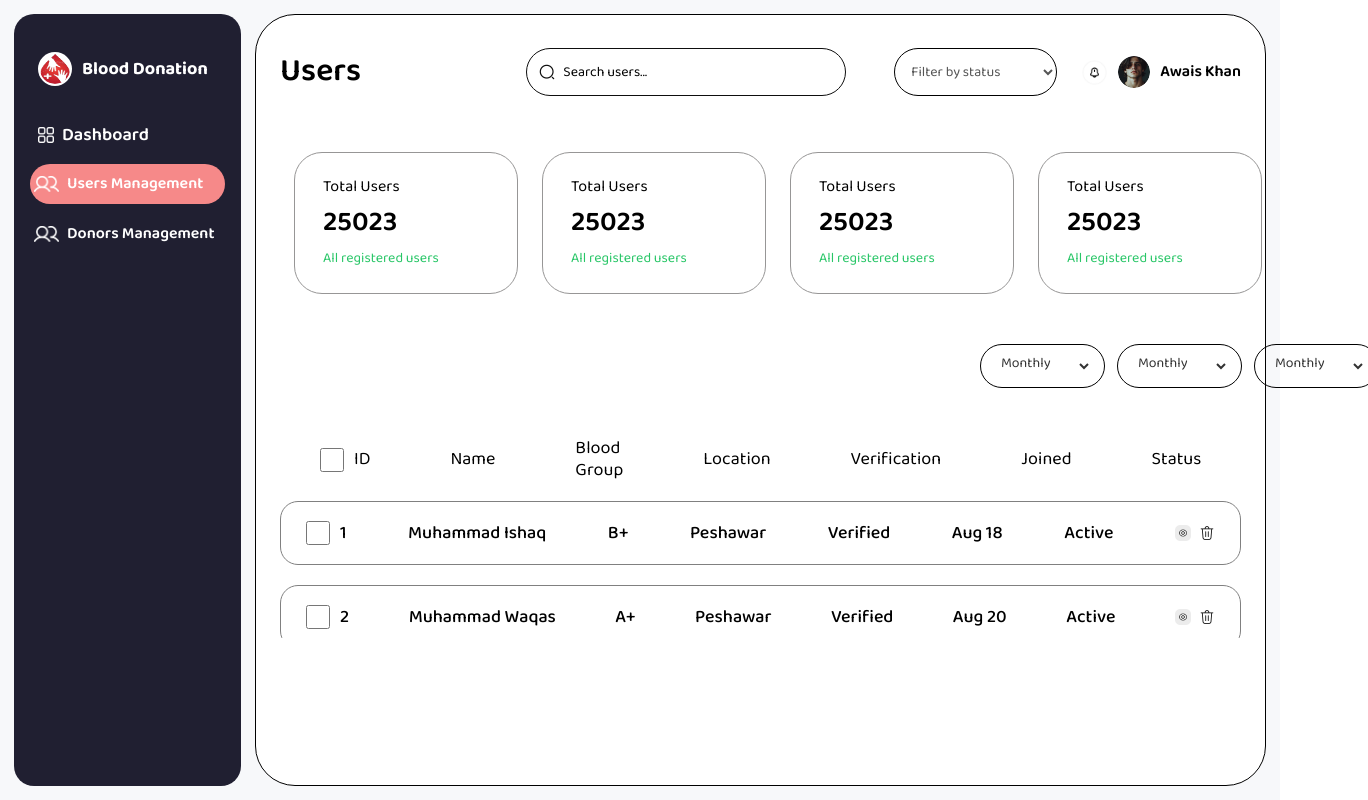
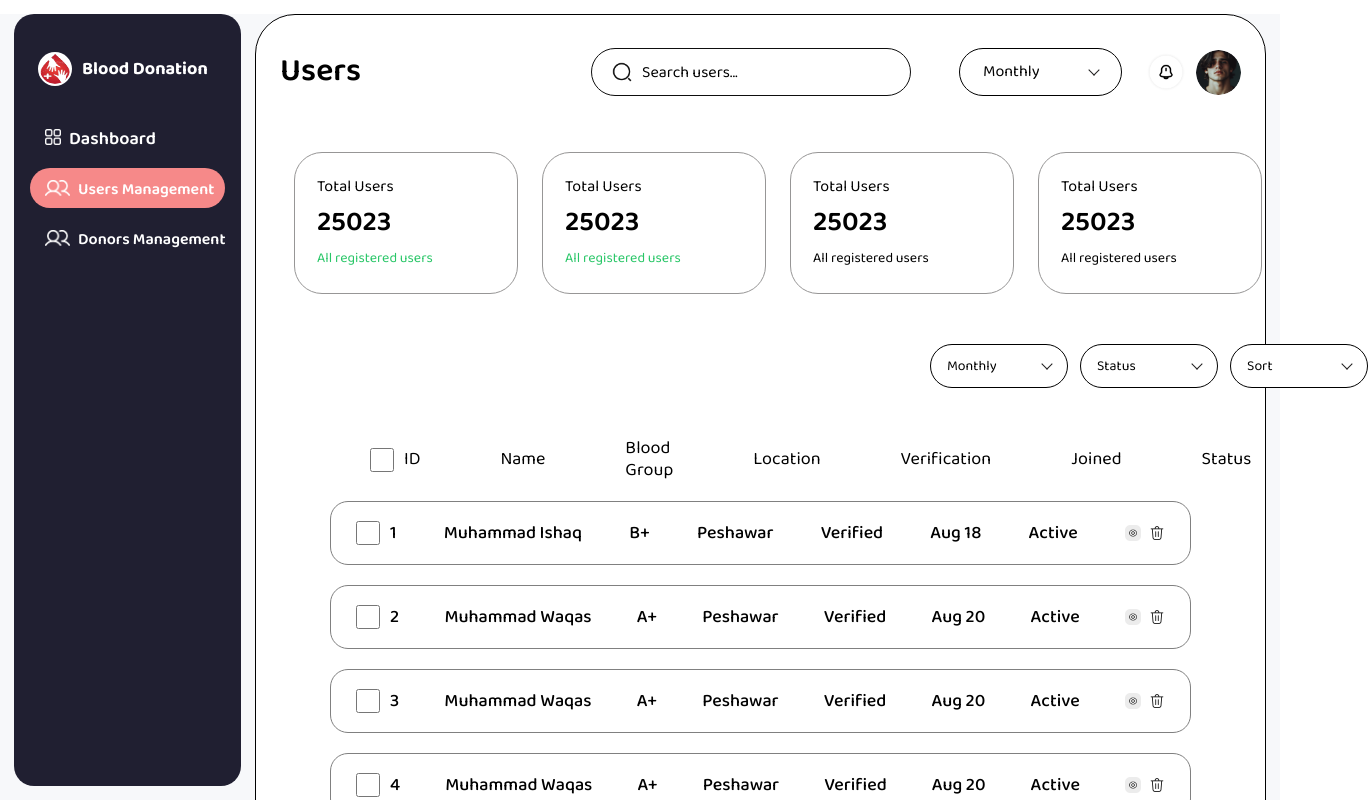
Before and after one commit to Ishaq-web/Blood_Donation_System, a React (Vite) app: page /Users in a window 1280 px wide. Shown: the top 800 px of the page, 1368 px wide, since content can reach past the window. Built offline with nearby package versions, Linux system fonts and the light colour scheme.

Commit message:
Code Structure

```diff
--- a/src/components/header/Header.css
+++ b/src/components/header/Header.css
@@ -42,30 +42,99 @@
 
 
 /* =========================================
-   DROPDOWN
+  DROPDOWN
 ========================================= */
 
+
 .select-wrapper {
-  position: relative;
   width: 163px;
   height: 48px;
-  border: 1px solid black;
-  border-radius: 99px;
-  background: white;
-  margin-right: 50px;
+  position: relative;
+  box-sizing: border-box;
+  padding: 0 8px;
   display: flex;
   align-items: center;
+  border: 1px solid #000000;
+  border-radius: 99px;
+  background-color: #ffffff;
+  font-family: "Baloo 2";
+  margin-right: 45px;
 }
 
+/* Dropdown button */
 .custom-select {
-  padding: 12px 20px;
+  width: 100%;
+  height: 100%;
+  padding: 0 10px;
+  border: none;
+  outline: none;
+  background: transparent;
+  font-family: "Baloo 2";
+  font-size: 16px;
+  font-weight: 400;
+  color: #000000;
+  cursor: pointer;
   display: flex;
   align-items: center;
-  font-weight: 500;
+  justify-content: space-between;
+  gap: 8px;
+  text-align: left;
+}
+
+/* Arrow */
+.dropdown-arrow {
+  width: 8px;
+  height: 8px;
+  flex-shrink: 0;
+  border-right: 1.5px solid #201f1f;
+  border-bottom: 1.5px solid #201f1f;
+  transform: rotate(45deg);
+  margin-top: -4px;
+  transition: transform 0.2s ease;
+}
+
+.dropdown-arrow.rotate {
+  transform: rotate(225deg);
+  margin-top: 4px;
+}
+
+/* Popup */
+.custom-dropdown-options {
+  position: absolute;
+  top: calc(100% + 8px);
+  left: -1px;
+  width: 100%;
+  box-sizing: border-box;
+  padding: 6px;
+  background-color: #ffffff;
+  border: 1px solid #d9d9d9;
+  border-radius: 14px;
+  box-shadow: 0 6px 18px rgba(0, 0, 0, 0.12);
+  z-index: 9999;
+}
+
+/* Options */
+.custom-dropdown-option {
+  display: block;
+  width: 100%;
+  padding: 9px 10px;
+  border: none;
+  border-radius: 9px;
+  background-color: transparent;
+  color: #201f1f;
   font-family: "Baloo 2";
   font-size: 14px;
+  font-weight: 400;
+  text-align: left;
   cursor: pointer;
-  outline: none;
+}
+
+.custom-dropdown-option:hover {
+  background-color: #f0f0f5;
+}
+
+.custom-dropdown-option.selected {
+  background-color: #eeeeF5;
 }
 
 
@@ -74,15 +143,15 @@
 ========================================= */
 
 .header-badge-icon {
-  width: 27px;
-  height: 27px;
+  width: 40px;
+  height: 40px;
   object-fit: contain;
   cursor: pointer;
 }
 
 
 /* =========================================
-   PROFILE
+  PROFILE
 ========================================= */
 
 .header-profile {
@@ -93,8 +162,8 @@
 }
 
 .header-profile-icon {
-  width: 36px;
-  height: 36px;
+  width: 45px;
+  height: 45px;
   border-radius: 50%;
   object-fit: cover;
 }
--- a/src/components/header/Header.jsx
+++ b/src/components/header/Header.jsx
@@ -1,9 +1,32 @@
+import { useState, useRef, useEffect } from "react";
+
 import profile from "../../assets/profile.png";
 import wadget from "../../assets/wadget.png";
 
 import "./Header.css";
 
 function Header() {
+  const [selected, setSelected] = useState("Select status");
+  const [isOpen, setIsOpen] = useState(false);
+
+  const dropdownRef = useRef(null);
+
+  const options = ["This Day", "This Month", "This Year"];
+
+  useEffect(() => {
+    function handleClickOutside(event) {
+      if (dropdownRef.current && !dropdownRef.current.contains(event.target)) {
+        setIsOpen(false);
+      }
+    }
+
+    document.addEventListener("mousedown", handleClickOutside);
+
+    return () => {
+      document.removeEventListener("mousedown", handleClickOutside);
+    };
+  }, []);
+
   return (
     <header className="header">
       <div>
@@ -11,23 +34,46 @@ function Header() {
       </div>
 
       <div className="header-controls">
-        <div class="select-wrapper">
-          <select class="custom-select">
-            <option selected disabled>
-              Select status
-            </option>
-            <option value="active">This Day</option>
-            <option value="blocked">This Month</option>
-            <option value="pending">This Year</option>
-          </select>
+        {/* Custom Dropdown */}
+        <div className="select-wrapper" ref={dropdownRef}>
+          <button
+            type="button"
+            className="custom-select"
+            onClick={() => setIsOpen((prev) => !prev)}
+            aria-expanded={isOpen}
+          >
+            <span>{selected}</span>
+
+            <span className={`dropdown-arrow ${isOpen ? "rotate" : ""}`} />
+          </button>
+
+          {isOpen && (
+            <div className="custom-dropdown-options">
+              {options.map((option) => (
+                <button
+                  type="button"
+                  key={option}
+                  className={`custom-dropdown-option ${
+                    selected === option ? "selected" : ""
+                  }`}
+                  onClick={() => {
+                    setSelected(option);
+                    setIsOpen(false);
+                  }}
+                >
+                  {option}
+                </button>
+              ))}
+            </div>
+          )}
         </div>
 
         <div>
           <img src={wadget} alt="" className="header-badge-icon" />
         </div>
+
         <div className="header-profile">
-          <img src={profile} alt="" className="header-profile-icon" />
-          <span className="header-profile-name">Muhammad Ali</span>
+          <img src={profile} alt="Profile" className="header-profile-icon" />
         </div>
       </div>
     </header>
--- a/src/components/sidebar/Sidebar.css
+++ b/src/components/sidebar/Sidebar.css
@@ -27,7 +27,7 @@
 
 
 /* =========================================
-   LOGO
+  LOGO
 ========================================= */
 
 .sidebar-logo {
@@ -90,6 +90,7 @@
   font-weight: 500;
   line-height: 100%;
   /* margin-left: 20px; */
+  padding-left: 15px;
 }
 .dashboard-nav-link.active {
   background-color: #F68989;
@@ -108,6 +109,7 @@
   font-weight: 600;
   font-family: "Baloo 2";
   line-height: 100%;
+  padding-top: 4px;
 }
 
 
@@ -119,7 +121,7 @@
   display: flex;
   align-items: center;
   gap: 8px;
-  padding-left: 4px;
+  padding-left: 15px;
 }
 .usermanagement-nav-link.active {
   background-color: #F68989;
@@ -142,6 +144,7 @@
   font-weight: 600;
   font-family: "Baloo 2";
   line-height: 100%;
+  padding-top: 4px;
 }
 
 
@@ -153,7 +156,7 @@
   display: flex;
   align-items: center;
   gap: 8px;
-  padding-left: 4px;
+  padding-left: 15px;
 }
 .donors-nav-link.active {
   background-color: #F68989;
@@ -176,4 +179,5 @@
   font-weight: 600;
   font-family: "Baloo 2";
   line-height: 100%;
+  padding-top: 4px;
 }
--- a/src/components/totalCard/TotalCard.css
+++ b/src/components/totalCard/TotalCard.css
@@ -21,10 +21,10 @@
 }
 
 .stat-card, .blood-fund-card {
-  padding: 18px 20px;
+  /* padding: 10px 20px; */
   display: flex;
   flex-direction: column;
-  gap: 12px;
+  gap: 8px;
 
   width: 224px;
   height: 142px;
--- a/src/components/usercards/UserCards.css
+++ b/src/components/usercards/UserCards.css
@@ -18,7 +18,7 @@
   border: 1px solid #979696;
   border-radius: 28px;
   font-family: "baloo 2";
-  padding: 24px 0px 0px 28px;
+  padding: 24px 0px 0px 22px;
 }
 
 .total-users {
@@ -42,9 +42,13 @@
   font-size: 14px;
   line-height: 120%;
   letter-spacing: 0px;
-  color: #000000;
+  color: #28C667;
 }
 
 .user-color {
   color: #28C667;
 }
+
+.user-black {
+  color: black;
+}
--- a/src/components/usercards/UserCards.jsx
+++ b/src/components/usercards/UserCards.jsx
@@ -9,19 +9,19 @@ function UserCards() {
       subtitle: "All registered users",
     },
     {
-      id: 1,
+      id: 2,
       totalUsers: "Total Users",
       usersValue: "25023",
       subtitle: "All registered users",
     },
     {
-      id: 1,
+      id: 3,
       totalUsers: "Total Users",
       usersValue: "25023",
       subtitle: "All registered users",
     },
     {
-      id: 1,
+      id: 4,
       totalUsers: "Total Users",
       usersValue: "25023",
       subtitle: "All registered users",
@@ -31,12 +31,16 @@ function UserCards() {
     <>
       <div className="usercards">
         <div className="user-cards-display">
-          {usersCards.map((item) => {
+          {usersCards.map((item, index) => {
             return (
               <div key={item.id} className="user-cards-content">
                 <p className="total-users">{item.totalUsers}</p>
                 <p className="user-values">{item.usersValue}</p>
-                <p className="user-subitile user-color">{item.subtitle}</p>
+                <p
+                  className={`user-subitile ${index < 2 ? "user-color" : "user-black"}`}
+                >
+                  {item.subtitle}
+                </p>
               </div>
             );
           })}
--- a/src/components/usercards/UserDropDown.jsx
+++ b/src/components/usercards/UserDropDown.jsx
@@ -1,38 +1,80 @@
-import "./UserDropdown.css";
+import { useState, useRef, useEffect } from "react";
+import "./UserDropDown.css";
+
+function FilterDropdown({ options, defaultValue }) {
+  const [selected, setSelected] = useState(defaultValue);
+  const [isOpen, setIsOpen] = useState(false);
+
+  const dropdownRef = useRef(null);
+
+  useEffect(() => {
+    function handleClickOutside(event) {
+      if (dropdownRef.current && !dropdownRef.current.contains(event.target)) {
+        setIsOpen(false);
+      }
+    }
+
+    document.addEventListener("mousedown", handleClickOutside);
+
+    return () => {
+      document.removeEventListener("mousedown", handleClickOutside);
+    };
+  }, []);
+
+  return (
+    <div className="dropdown-wrapper" ref={dropdownRef}>
+      <button
+        type="button"
+        className="drop-dwon-select"
+        onClick={() => setIsOpen((prev) => !prev)}
+        aria-expanded={isOpen}
+      >
+        <span>{selected}</span>
+
+        <span className={`dropdown-arrow ${isOpen ? "rotate" : ""}`} />
+      </button>
+
+      {isOpen && (
+        <div className="custom-dropdown-options">
+          {options.map((option) => (
+            <button
+              type="button"
+              key={option}
+              className={`custom-dropdown-option ${
+                selected === option ? "selected" : ""
+              }`}
+              onClick={() => {
+                setSelected(option);
+                setIsOpen(false);
+              }}
+            >
+              {option}
+            </button>
+          ))}
+        </div>
+      )}
+    </div>
+  );
+}
 
 function UserDropDown() {
-  // const [monthly, setMonthly] = useState("Monthly");
-  // const [status, setStatus] = useState("Status");
-  // const [sort, setSort] = useState("Sort");
+  return (
+    <div className="filter-row">
+      <FilterDropdown
+        defaultValue="Monthly"
+        options={["Monthly", "Yearly", "Daily"]}
+      />
 
-  return (
-    <>
-      <div className="filter-row">
-        <div className="dropdown-wrapper">
-          <select name="" id="" className="drop-dwon-select">
-            <option value="">Monthly</option>
-            <option value="">Yearly</option>
-            <option value="">Daily</option>
-          </select>
-        </div>
+      <FilterDropdown
+        defaultValue="Status"
+        options={["Status", "Active", "Blocked", "Pending"]}
+      />
 
-        <div className="dropdown-wrapper">
-          <select name="" id="" className="drop-dwon-select">
-            <option value="">Monthly</option>
-            <option value="">Yearly</option>
-            <option value="">Daily</option>
-          </select>
-        </div>
-
-        <div className="dropdown-wrapper">
-          <select name="" id="" className="drop-dwon-select">
-            <option value="">Monthly</option>
-            <option value="">Yearly</option>
-            <option value="">Daily</option>
-          </select>
-        </div>
-      </div>
-    </>
+      <FilterDropdown
+        defaultValue="Sort"
+        options={["Sort", "Ascending", "Descending"]}
+      />
+    </div>
   );
 }
 
--- a/src/components/usercards/UserDropdown.css
+++ b/src/components/usercards/UserDropdown.css
@@ -1,58 +1,99 @@
-
 
 .filter-row {
   width: 399px;
   height: 44px;
   margin: 50px;
+  margin-left: 600px;
   display: flex;
-  margin-left: 700px;
   gap: 12px;
 }
 
 .dropdown-wrapper {
   width: 138px;
   height: 44px;
+  flex: 0 0 138px;
+  position: relative;
+  box-sizing: border-box;
+  padding: 0 16px;
+  display: flex;
+  align-items: center;
   font-family: "Baloo 2";
-  border: 1px solid black;
+  border: 1px solid #000000;
   border-radius: 99px;
-  padding: 8px 12px 8px 16px;
-  box-sizing: border-box;
+  background-color: #ffffff;
 }
-
 
 .drop-dwon-select {
   width: 100%;
   height: 100%;
+  padding: 0;
   border: none;
   outline: none;
   background: transparent;
   font-family: "Baloo 2";
   font-size: 14px;
   font-weight: 400;
-
   color: #000000;
   cursor: pointer;
-  /* Right side mein arrow ke liye space */
-  padding: 0 8px 5px 0;
-  box-sizing: border-box;
+  display: flex;
+  align-items: center;
+  justify-content: space-between;
+  gap: 6px;
+  text-align: left;
 }
 
+/* Same arrow as UserManagement */
+.dropdown-arrow {
+  width: 8px;
+  height: 8px;
+  flex-shrink: 0;
+  border-right: 1.5px solid #201f1f;
+  border-bottom: 1.5px solid #201f1f;
+  transform: rotate(45deg);
+  margin-top: -4px;
+  transition: transform 0.2s ease;
+}
 
-.drop-dwon-select {
+.dropdown-arrow.rotate {
+  transform: rotate(225deg);
+  margin-top: 4px;
+}
+
+/* Same popup style */
+.custom-dropdown-options {
+  position: absolute;
+  top: calc(100% + 8px);
+  left: -1px;
+  width: 138px;
+  box-sizing: border-box;
+  padding: 6px;
+  background-color: #ffffff;
+  border: 1px solid #d9d9d9;
+  border-radius: 14px;
+  box-shadow: 0 6px 18px rgba(0, 0, 0, 0.12);
+  z-index: 9999;
+}
+
+/* Same option style */
+.custom-dropdown-option {
+  display: block;
   width: 100%;
-  height: 100%;
+  padding: 9px 10px;
   border: none;
-  outline: none;
-  background: transparent;
-  font-family: "Baloo 2";
+  border-radius: 9px;
+  background-color: transparent;
+  color: #201f1f;
+  font-family: "Baloo 2", sans-serif;
   font-size: 14px;
   font-weight: 400;
-  color: #333;
-  display: flex;
+  text-align: left;
+  cursor: pointer;
+}
 
-  cursor: pointer;
+.custom-dropdown-option:hover {
+  background-color: #f0f0f5;
+}
 
-  padding: 0 0 5px 0;
-  /* appearance: none; */
-  /* -webkit-appearance: none; */
+.custom-dropdown-option.selected {
+  background-color: #eeeeF5;
 }
--- a/src/components/usercards/UserList.css
+++ b/src/components/usercards/UserList.css
@@ -1,11 +1,11 @@
 
 .user-list {
   width: 100%;
-  height: 200px;
-  max-height: 488px;
+  height: auto;
+  max-height: none;
   display: flex;
   flex-direction: column;
-  overflow: hidden;
+  overflow: visible;
   box-sizing: border-box;
 }
 
@@ -30,11 +30,9 @@
 
 .user-list-item {
   width: 100%;
-  flex: 1;
-  min-height: 0;
-  overflow-y: auto;
-  overflow-x: hidden;
-  scrollbar-width: thin;
+  flex: none;
+  min-height: auto;
+  overflow: visible;
 }
 
 /* Icons */
--- a/src/pages/users/Users.css
+++ b/src/pages/users/Users.css
@@ -2,13 +2,16 @@
   USERS MANAGEMENT MAIN LAYOUT
 ========================================= */
 
+
 .users-management {
   width: 100%;
   min-height: 100vh;
+  height: auto;
   box-sizing: border-box;
   background-color: #f7f8fa;
-  position: fixed;
+  overflow: visible;
 }
+
 
 
 /* =========================================
@@ -17,20 +20,22 @@
 
 .users-management > section {
   margin: 14px 14px 14px 255px;
-
   width: calc(100% - 269px);
   min-height: calc(100vh - 28px);
-
+  height: auto;
   box-sizing: border-box;
-
   border: 1px solid black;
   background-color: #ffffff;
   border-radius: 40px;
+  overflow: visible;
 }
+
 
 .users-management-content {
   width: 100%;
   padding: 27px 24px;
+  height: auto;
+  overflow: visible;
   box-sizing: border-box;
 }
 
@@ -45,7 +50,6 @@
 
   display: flex;
   align-items: center;
-
   box-sizing: border-box;
 }
 
@@ -85,16 +89,12 @@
 .users-management-content-search-input-wrapper {
   width: 320px;
   height: 48px;
-
   display: flex;
   align-items: center;
-
-  padding: 0 12px;
-
+  padding: 0 20px;
   background-color: #ffffff;
   border: 1px solid #0E0E0E;
   border-radius: 99px;
-
   box-sizing: border-box;
 }
 
@@ -104,8 +104,8 @@
 ========================================= */
 
 .header-search-icon {
-  width: 16px;
-  height: 16px;
+  width: 20px;
+  height: 20px;
   object-fit: contain;
   flex-shrink: 0;
 }
@@ -118,18 +118,14 @@
 .users-management-content-search-input {
   width: 100%;
   height: 100%;
-
   border: none;
   outline: none;
-
-  padding: 0 8px;
-
+  padding: 0 10px;
   background: transparent;
-
   color: #000000;
   font-family: "Baloo 2";
   font-weight: 400;
-  font-size: 14px;
+  font-size: 16px;
 }
 
 .users-management-content-search-input::placeholder {
@@ -141,24 +137,93 @@
   FILTER SELECT
 ========================================= */
 
-.users-management-content-search-select {
+.users-management-content-drop-down {
   width: 163px;
   height: 48px;
-
-  padding: 0 12px;
-
   border: 1px solid #000000;
   border-radius: 99px;
+  background-color: #ffffff;
+  padding: 0 15px;
+  position: relative;
+  box-sizing: border-box;
+  font-family: "Baloo 2";
+}
 
-  background-color: #ffffff;
-
-  color: #555555;
-  font-family: "Baloo 2", sans-serif;
-  font-size: 14px;
-
+/* Dropdown button */
+.users-management-content-dropdown-select {
+  width: 100%;
+  height: 100%;
+  border: none;
   outline: none;
+  background: transparent;
+  border-radius: 99px;
+  padding: 0 8px;
+  display: flex;
+  align-items: center;
+  justify-content: space-between;
+  gap: 8px;
+  color: #000000;
+  font-family: "Baloo 2";
+  font-size: 16px;
   cursor: pointer;
 }
+
+/* Arrow */
+.dropdown-arrow {
+  width: 8px;
+  height: 8px;
+  border-right: 1.5px solid #201f1f;
+  border-bottom: 1.5px solid #201f1f;
+  transform: rotate(45deg);
+  margin-top: -4px;
+  flex-shrink: 0;
+  transition: transform 0.2s ease;
+}
+
+.dropdown-arrow.rotate {
+  transform: rotate(225deg);
+  margin-top: 4px;
+}
+
+/* Popup */
+.custom-dropdown-options {
+  position: absolute;
+  top: calc(100% + 8px);
+  left: 0;
+  width: 100%;
+  background-color: #FAFAFA;
+  border: 1px solid #d9d9d9;
+  border-radius: 14px;
+  padding: 6px;
+  box-sizing: border-box;
+  box-shadow: 0 6px 18px rgba(0, 0, 0, 0.12);
+  z-index: 9999;
+}
+
+/* Individual options */
+.custom-dropdown-option {
+  width: 100%;
+  display: block;
+  border: none;
+  background-color: transparent;
+  border-radius: 9px;
+  padding: 9px 10px;
+  text-align: left;
+  font-family: "Baloo 2";
+  font-size: 16px;
+  color: #201f1f;
+  cursor: pointer;
+}
+
+.custom-dropdown-option:hover {
+  background-color: #FAFAFA;
+}
+
+.custom-dropdown-option.selected {
+  background-color: #eeeeF5;
+}
+
+
 
 
 /* =========================================
@@ -177,8 +242,8 @@
 /* Widget icon */
 
 .users-management-content-header > div:last-child img:first-child {
-  width: 27px;
-  height: 27px;
+  width: 40px;
+  height: 40px;
   object-fit: contain;
 }
 
@@ -186,8 +251,8 @@
 /* Profile image */
 
 .users-management-content-header > div:last-child img:nth-child(2) {
-  width: 32px;
-  height: 32px;
+  width: 45px;
+  height: 45px;
   object-fit: cover;
   border-radius: 50%;
 }
@@ -221,5 +286,5 @@
 
 /* user-drop-down-section  */
 .user-drop-down-section {
-  margin-top: 50px;
+  margin: 50px;
 }
--- a/src/pages/users/Users.jsx
+++ b/src/pages/users/Users.jsx
@@ -7,7 +7,29 @@ import UserCards from "../../components/usercards/UserCards";
 import UserDropDown from "../../components/usercards/UserDropDown";
 import UserList from "../../components/usercards/UserList";
 
+import { useState, useRef, useEffect } from "react";
+
 function UserManagement() {
+  const [selected, setSelected] = useState("Monthly");
+  const [isOpen, setIsOpen] = useState(false);
+
+  const dropdownRef = useRef(null);
+
+  const options = ["Monthly", "Yearly", "Weekly"];
+
+  useEffect(() => {
+    function handleClickOutside(event) {
+      if (dropdownRef.current && !dropdownRef.current.contains(event.target)) {
+        setIsOpen(false);
+      }
+    }
+
+    document.addEventListener("mousedown", handleClickOutside);
+
+    return () => {
+      document.removeEventListener("mousedown", handleClickOutside);
+    };
+  }, []);
   return (
     <>
       <div className="users-management">
@@ -32,26 +54,49 @@ function UserManagement() {
                   />
                 </div>
 
-                <div>
-                  <select
-                    name=""
-                    id=""
-                    className="users-management-content-search-select"
+                {/* drop down  */}
+                <div
+                  className="users-management-content-drop-down"
+                  ref={dropdownRef}
+                >
+                  <button
+                    type="button"
+                    className="users-management-content-dropdown-select"
+                    onClick={() => setIsOpen(!isOpen)}
+                    aria-expanded={isOpen}
                   >
-                    <option value="">Filter by status</option>
-                    <option value="active">Active</option>
-                    <option value="blocked">Blocked</option>
-                    <option value="pending">Pending</option>
-                  </select>
+                    <span>{selected}</span>
+
+                    <span
+                      className={`dropdown-arrow ${isOpen ? "rotate" : ""}`}
+                    />
+                  </button>
+
+                  {isOpen && (
+                    <div className="custom-dropdown-options">
+                      {options.map((option) => (
+                        <button
+                          type="button"
+                          key={option}
+                          className={`custom-dropdown-option ${
+                            selected === option ? "selected" : ""
+                          }`}
+                          onClick={() => {
+                            setSelected(option);
+                            setIsOpen(false);
+                          }}
+                        >
+                          {option}
+                        </button>
+                      ))}
+                    </div>
+                  )}
                 </div>
               </div>
 
               <div>
-                <img src={wadget} alt="" />
+                <img src={wadget} alt="" className="users-badge-icon" />
                 <img src={profile} alt="" />
-                <span className="users-management-content-profile-name">
-                  Awais Khan
-                </span>
               </div>
             </div>
 
```
Lines whose indentation alone changed are shown as unchanged.
